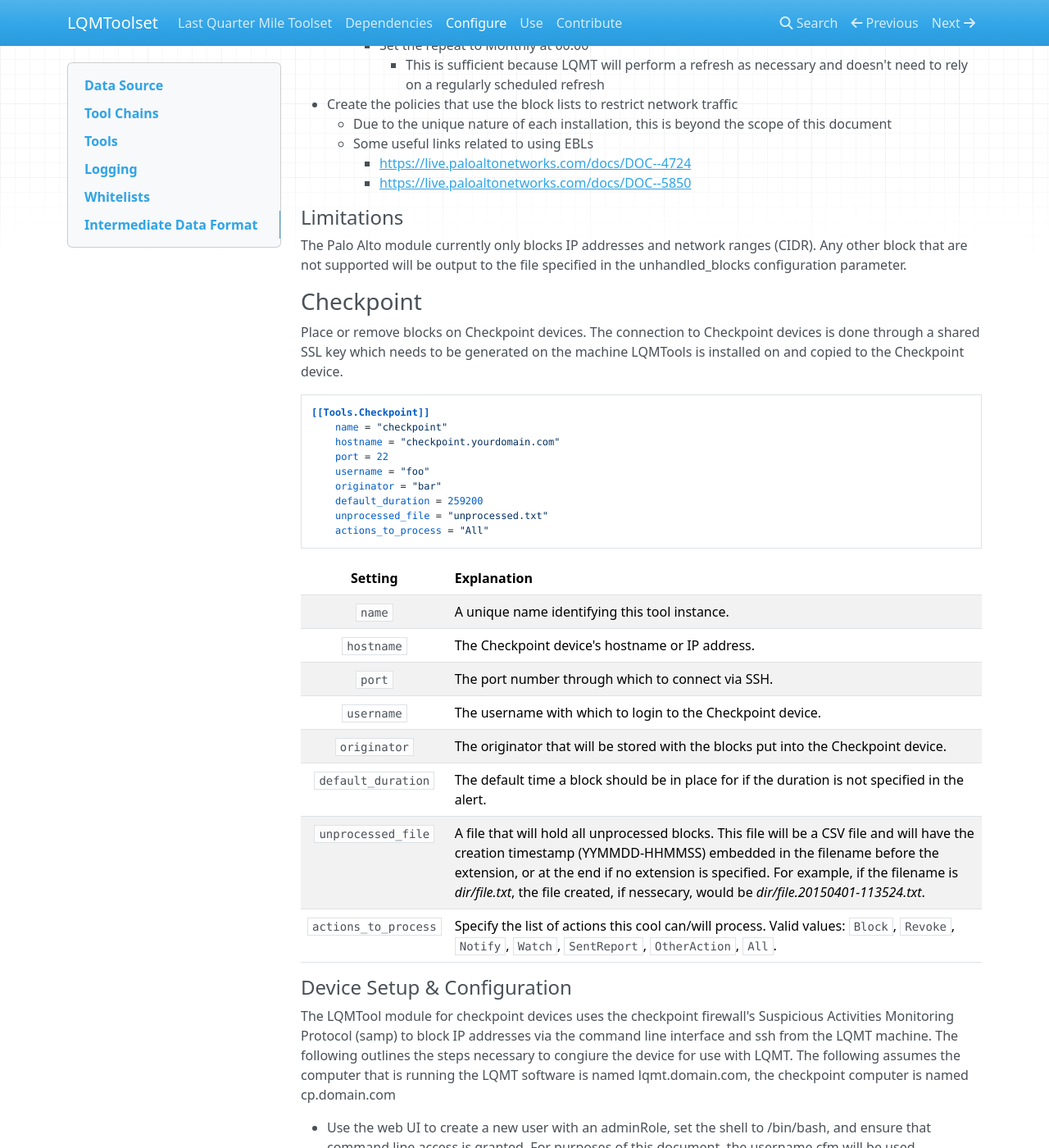
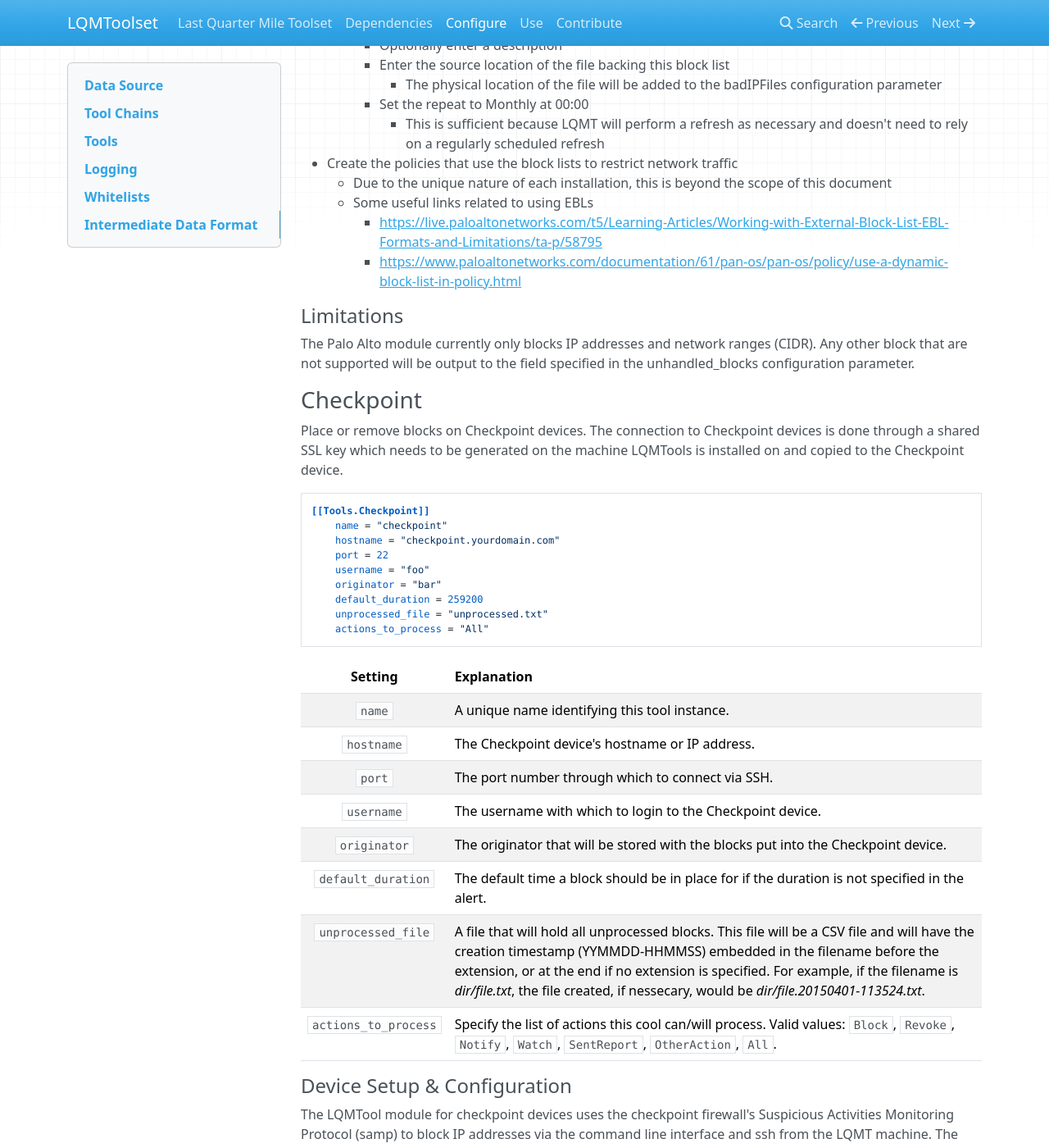
Before and after one commit to anl-cyberscience/LQMToolset, an MkDocs documentation site: the page built from docs/configure.md, in a window 1280 px wide and 1400 px high, scrolled down 3288 px. Shown: the whole window at 82% size. Built offline with MkDocs 1.6.1, drawn with Linux system fonts in a browser that asks for light colours; nearby versions of some CDN libraries; old or Windows-style settings are respelled for this version of MkDocs; some of the changed text lies outside the part shown.

Commit message:
Documentation updates, logging update, and minor code cleanups
- Added more details to documentation in regards to configuring
to_paloalto tool. Was previously unclear how the configuration worked in
regards to username/password vs api key. Also fixed some formatting
issues/typos
- Updating logging to include total processing time
- Add cp.txt, a file used in to_checkpoint tool, to gitignore
- Added a missing dependency to setup.py
- Some small fixes and code reformatting

```diff
--- a/LQMT.py
+++ b/LQMT.py
@@ -1,4 +1,5 @@
 import logging
+import time
 import sys
 from lqmt.lqm.controller import LQMToolController
 from lqmt.lqm.logging import LQMLogging
@@ -42,7 +43,7 @@
             else:
                 self.logger.exception("An error occurred during processing:")
             self.logger.error(str(e))
-        logging.getLogger("LQMT").info("LQMTool done")
+        logging.getLogger("LQMT").info("LQMTool done. Process time: " + str(time.process_time()))
 
     def add_config(self, config):
         """
--- a/docs/configure.md
+++ b/docs/configure.md
@@ -106,12 +106,11 @@
 - Create the policies that use the block lists to restrict network traffic
     - Due to the unique nature of each installation, this is beyond the scope of this document
     - Some useful links related to using EBLs
-        - <https://live.paloaltonetworks.com/docs/DOC-­‐4724>
-        - <https://live.paloaltonetworks.com/docs/DOC-­‐5850>
+        - <https://live.paloaltonetworks.com/t5/Learning-Articles/Working-with-External-Block-List-EBL-Formats-and-Limitations/ta-p/58795>
+        - <https://www.paloaltonetworks.com/documentation/61/pan-os/pan-os/policy/use-a-dynamic-block-list-in-policy.html>
 
 #### Limitations
-The Palo Alto module currently only blocks IP addresses and network ranges (CIDR). Any other block that are not supported will be output to the file specified in the unhandled_blocks configuration parameter.
-
+The Palo Alto module currently only blocks IP addresses and network ranges (CIDR). Any other block that are not supported will be output to the field specified in the unhandled_blocks configuration parameter.
 
 ### Checkpoint
 Place or remove blocks on Checkpoint devices. The connection to Checkpoint devices is done through a shared SSL key which needs to be generated on the machine LQMTools is installed on and copied to the Checkpoint device.
@@ -139,11 +138,11 @@
 `actions_to_process`    | Specify the list of actions this cool can/will process. Valid values: `Block`, `Revoke`, `Notify`, `Watch`, `SentReport`, `OtherAction`, `All`.
 
 #### Device Setup & Configuration
-The LQMTool module for checkpoint devices uses the checkpoint firewall's Suspicious Activities Monitoring Protocol (samp) to block IP addresses via the command line interface and ssh from the LQMT machine. The following outlines the steps necessary to congiure the device for use with LQMT. The following assumes the computer that is running the LQMT software is named lqmt.domain.com, the checkpoint computer is named cp.domain.com
+The LQMTool module for checkpoint devices uses the checkpoint firewall's Suspicious Activities Monitoring Protocol (samp) to block IP addresses via the command line interface and ssh from the LQMT machine. The following outlines the steps necessary to configure the device for use with LQMT. The following assumes the computer that is running the LQMT software is named lqmt.domain.com, the checkpoint computer is named cp.domain.com
 
 - Use the web UI to create a new user with an adminRole, set the shell to /bin/bash, and ensure that command line access is granted. For purposes of this document, the username cfm will be used.
 - Set up password-less ssh access for the cfm user just created. The exact steps will depend on the machine running LQMT, but the basics:
-    - Create an RSA key pair if not already done. This can be done by running the command: `ssh-keygen -t rsa` on lqmt.domain.com and accepting all the defaults. For these purposes, itis best to not have a passphrase for this key pair.
+    - Create an RSA key pair if not already done. This can be done by running the command: `ssh-keygen -t rsa` on lqmt.domain.com and accepting all the defaults. For these purposes, it is best to not have a passphrase for this key pair.
     - Copy the public key to the admin user's account on the checkpoint device. Depending on the open-ssl version on the LQMT computer, you could use the command: `ssh -copy-id cfm@cp.domain.com`. If that command isn't available, you can run the following on lqmt.domain.com as the user that will be running LQMT:  `cat ~/.ssh/id_rsa.pub | ssh user@123.45.56.78 "mkdir -p ~/.ssh && cat >> ~/.ssh/authorized_keys`
     - Verify password-less access by trying to ssh to the checkpoint machine:
         - `ssh cfm@cp.domain.com`
--- a/setup.py
+++ b/setup.py
@@ -44,6 +44,7 @@
         'pan-python',
         'toml',
         'FlexTransform',
+        'pan'
     ],
     entry_points={
         'console_scripts': [
```
Also changed, not shown: other parts of docs/configure.md (+4 -4 lines), 4 other files.
